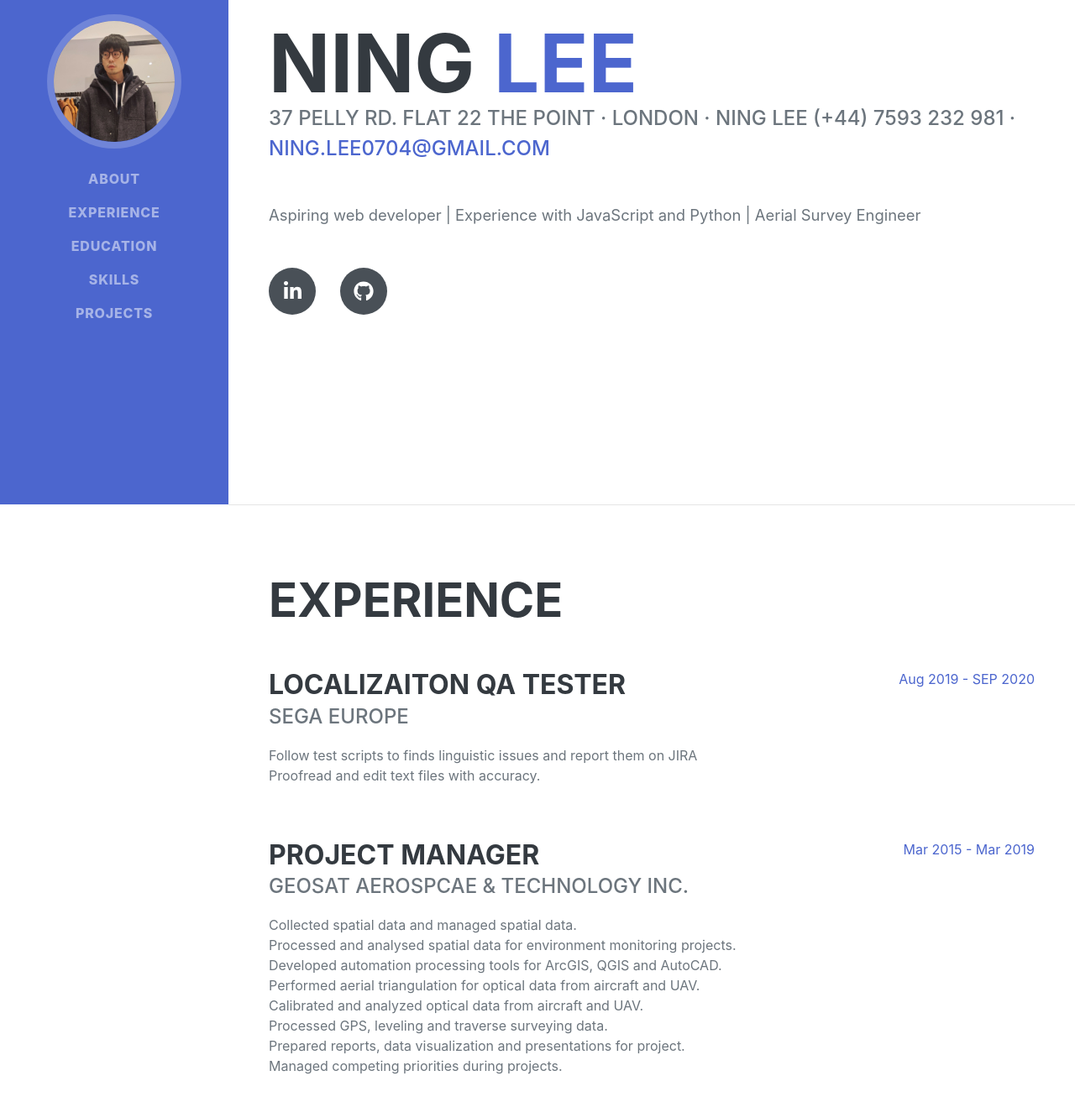
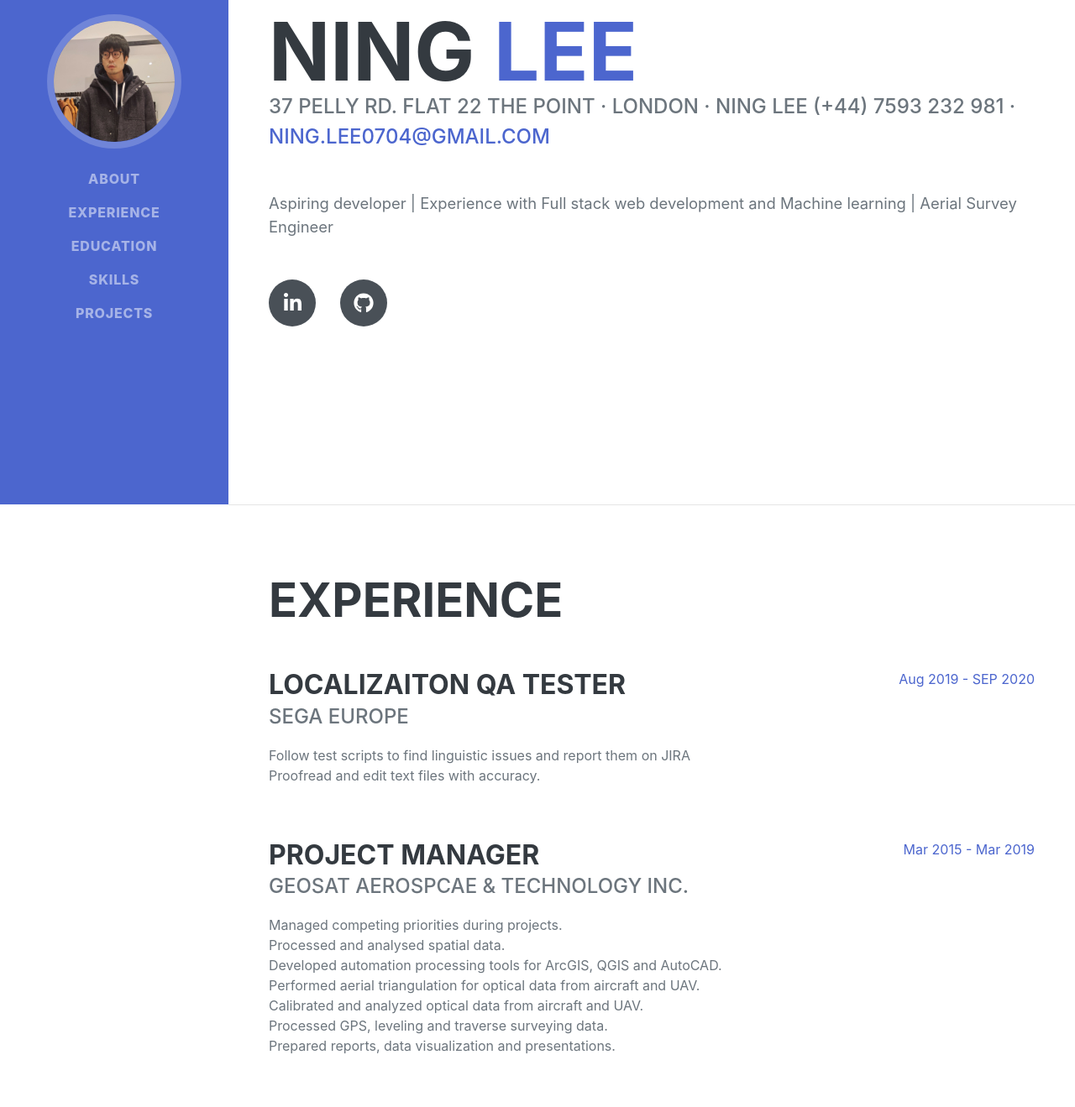
Before and after one commit to ninglee47/ninglee47.github.io, a plain HTML site: page index.html in a window 1280 px wide. Shown: the part 199-1518 px from the top of the page at 84% size. Drawn offline with nearby package versions, Linux system fonts and the light colour scheme; a web font is replaced by a local one.

Commit message:
Update index.html

```diff
--- a/index.html
+++ b/index.html
@@ -46,7 +46,7 @@
                         37 Pelly Rd. Flat 22 the point · London · Ning Lee (+44) 7593 232 981 ·
                         <a href="mailto:ning.lee0704@gmail.com">ning.lee0704@gmail.com</a>
                     </div>
-                    <p class="lead mb-5">Aspiring web developer | Experience with JavaScript and Python | Aerial Survey Engineer</p>
+                    <p class="lead mb-5">Aspiring developer | Experience with Full stack web development and Machine learning | Aerial Survey Engineer</p>
                     <div class="social-icons">
                         <a class="social-icon" href="https://www.linkedin.com/in/ning-lee47/"><i class="fab fa-linkedin-in"></i></a>
                         <a class="social-icon" href="https://github.com/ninglee47"><i class="fab fa-github"></i></a>
@@ -63,7 +63,7 @@
                             <h3 class="mb-0">Localizaiton QA tester</h3>
                             <div class="subheading mb-3">Sega Europe</div>
                             <p>
-                                Follow test scripts to finds linguistic issues and report them on JIRA<br>
+                                Follow test scripts to find linguistic issues and report them on JIRA<br>
                                 Proofread and edit text files with accuracy.
                             </p>
                         </div>
@@ -74,14 +74,13 @@
                             <h3 class="mb-0">Project Manager</h3>
                             <div class="subheading mb-3">GEOSAT Aerospcae & Technology Inc.</div>
                             <p>
-                                Collected spatial data and managed spatial data.<br>
-                                Processed and analysed spatial data for environment monitoring projects.<br>
+                                Managed competing priorities during projects.<br>
+                                Processed and analysed spatial data.<br>
                                 Developed automation processing tools for ArcGIS, QGIS and AutoCAD.<br>
                                 Performed aerial triangulation for optical data from aircraft and UAV.<br>
                                 Calibrated and analyzed optical data from aircraft and UAV.<br>
                                 Processed GPS, leveling and traverse surveying data.<br>
-                                Prepared  reports, data visualization and presentations for project.<br>
-                                Managed competing priorities during projects.<br>
+                                Prepared reports, data visualization and presentations.<br>
                             </p>
                         </div>
                         <div class="flex-shrink-0"><span class="text-primary">Mar 2015 - Mar 2019</span></div>
```
